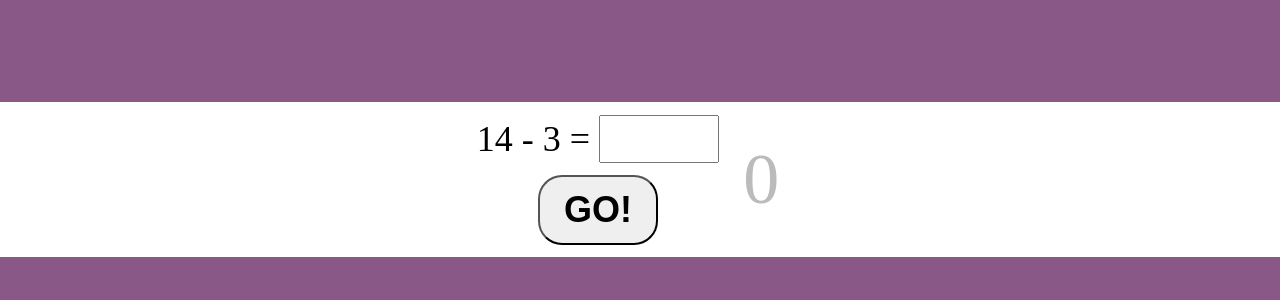
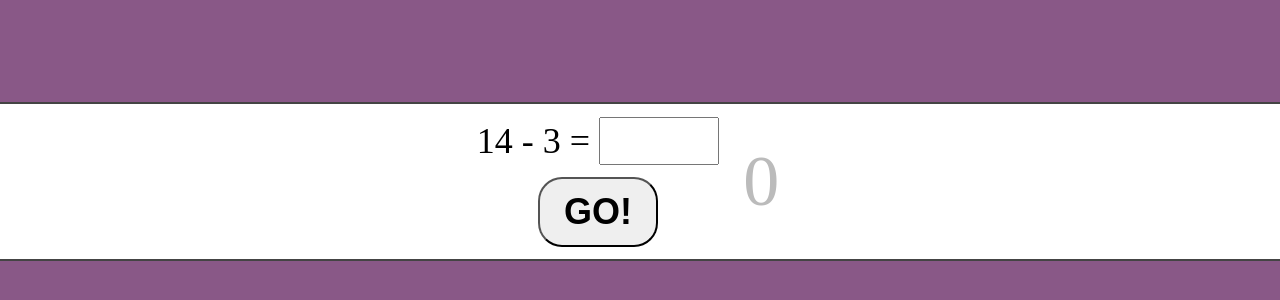
Before and after one commit to threadsmind/math-problems, a plain HTML site: page index.html in a window 1280 px wide. Shown: the part 90-390 px from the top of the page. Drawn offline with Linux system fonts and the light colour scheme.

Commit message:
Added borders to the main UI bar

```diff
--- a/src/index.css
+++ b/src/index.css
@@ -20,6 +20,8 @@ body {
 }
 
 #bar {
+  border-top: 2px solid #444;
+  border-bottom: 2px solid #444;
   margin: 15% 0;
   max-width: 100%;
   text-align: center;
```
